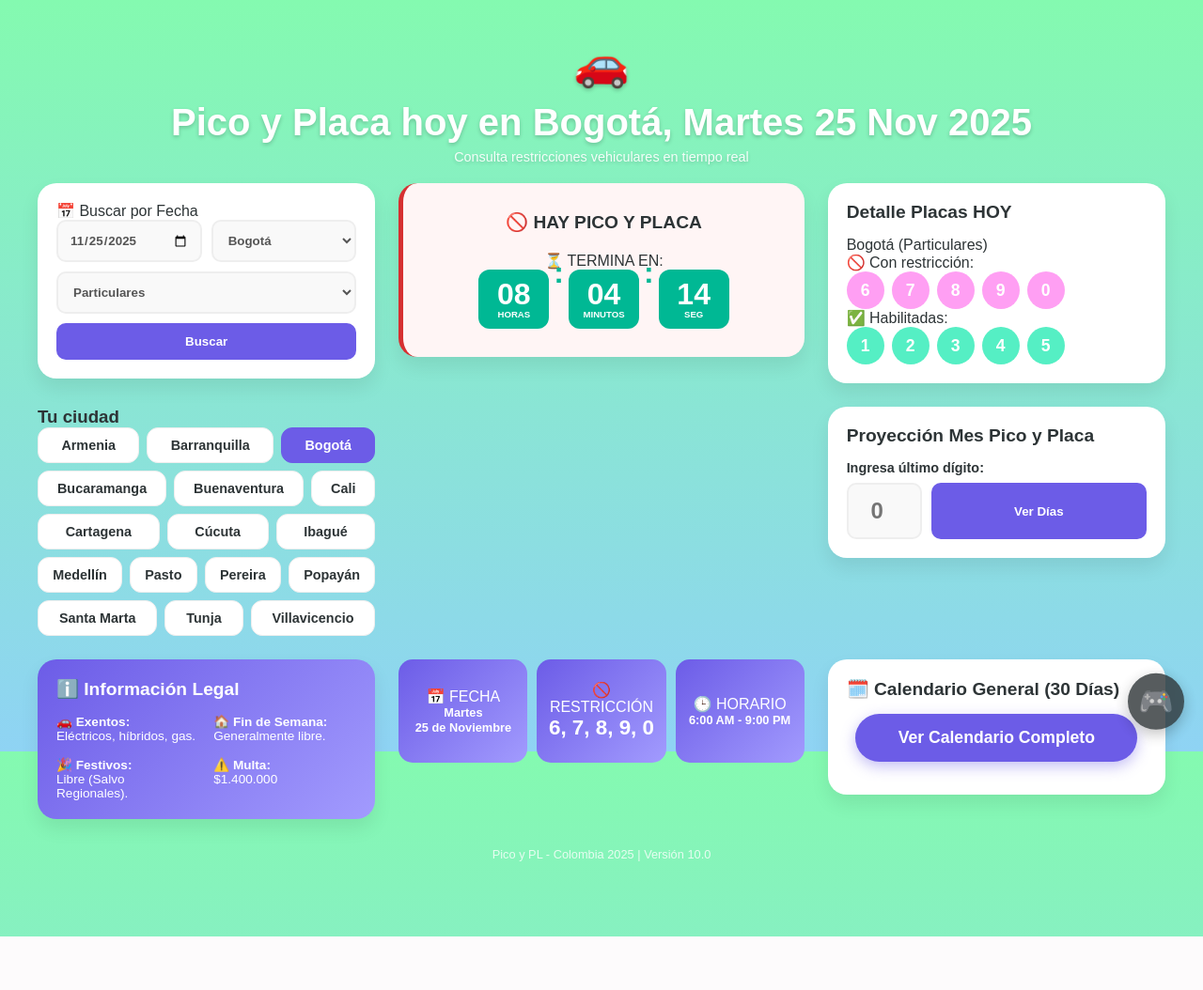
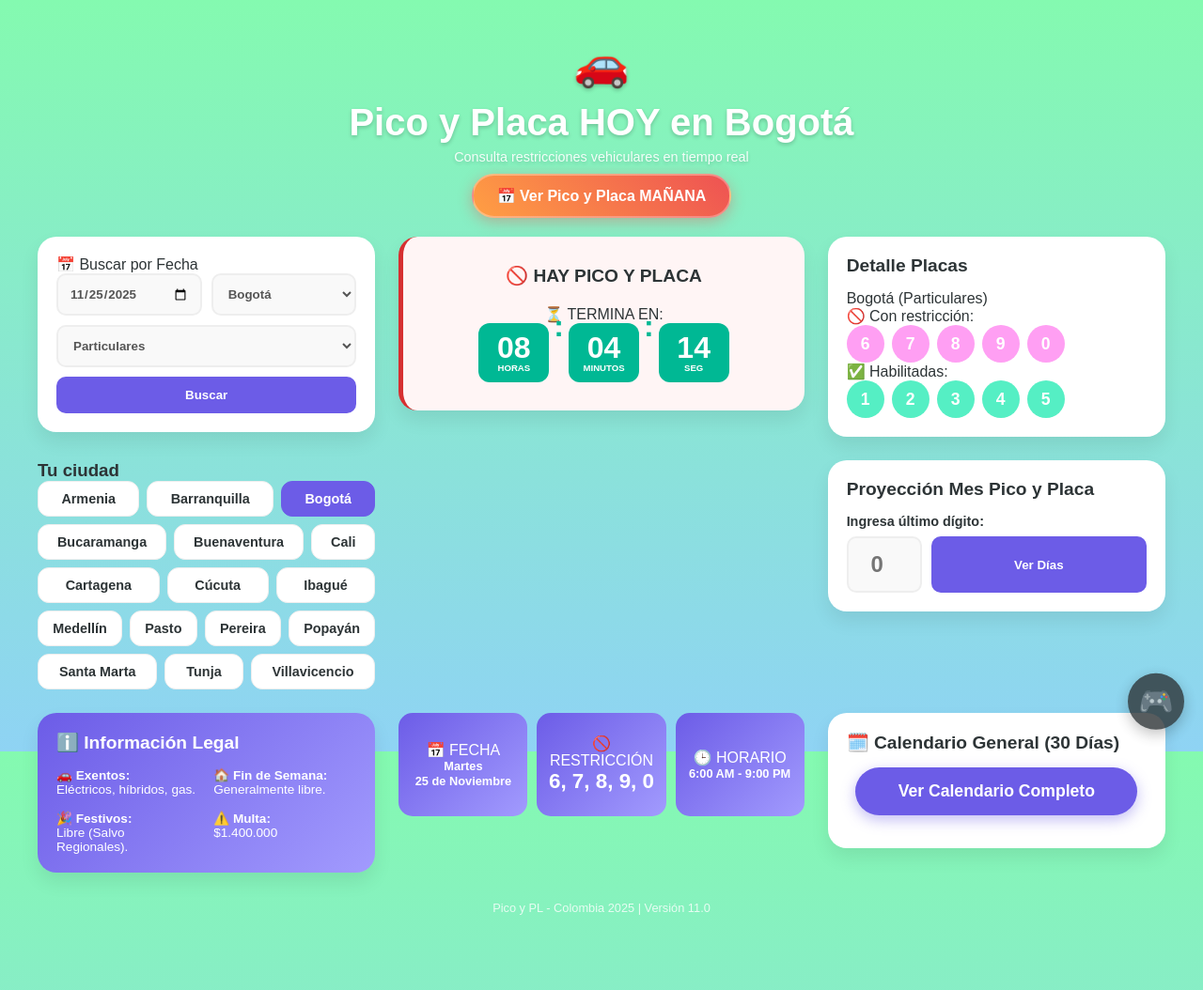
Before and after one commit to juanctr3/picoyplacabogotav4, a PHP site: page / in a window 1280 px wide. Shown: the whole page at 94% size. Before the commit the page ends 997 px from the top, so only its background shows below. Run offline with PHP 8.4, Linux system fonts and the light colour scheme.

Commit message:
Add files via upload

```diff
--- a/index.php
+++ b/index.php
@@ -1,10 +1,10 @@
 <?php
 /**
  * index.php
- * Versión 10.0 Final - Layout PC Independiente:
- * - Se optimiza la estructura para permitir CSS Grid Areas.
- * - Se agrega clase identificadora al calendario.
- * - Cache Busting: CSS v11.0.
+ * Versión 11.0 Final - SEO Estratégico:
+ * - Soporte para URL "Mañana" (Evergreen Content).
+ * - Inyección de Schema.org JSON-LD.
+ * - Botón de navegación rápida.
  */
 
 // 1. Configuración inicial
@@ -30,16 +30,33 @@ $MESES = ['01'=>'enero','02'=>'febrero','03'=>'marzo','04'=>'abril','05'=>'mayo'
 $MESES_CORTOS = ['01'=>'Ene','02'=>'Feb','03'=>'Mar','04'=>'Abr','05'=>'May','06'=>'Jun','07'=>'Jul','08'=>'Ago','09'=>'Sep','10'=>'Oct','11'=>'Nov','12'=>'Dic'];
 $DIAS_SEMANA = [1=>'lunes',2=>'martes',3=>'miércoles',4=>'jueves',5=>'viernes',6=>'sábado',7=>'domingo'];
 
-// 2. Lógica de Búsqueda
+// 2. Lógica de Búsqueda y Enrutamiento SEO
 $es_busqueda = false;
-$ciudad_busqueda = $DEFAULT_CIUDAD_URL;
+$es_manana = isset($_GET['es_manana']) && $_GET['es_manana'] == 1;
+
+// Valores por defecto o recibidos por GET
+$ciudad_busqueda = $_GET['ciudad_slug'] ?? $DEFAULT_CIUDAD_URL;
+$tipo_busqueda = $_GET['tipo'] ?? $DEFAULT_TIPO_URL;
 $fecha_busqueda = $HOY;
-$tipo_busqueda = $DEFAULT_TIPO_URL;
 
 $request_uri_clean = explode('?', $_SERVER['REQUEST_URI'])[0];
 $canonical_url = trim($BASE_URL . $request_uri_clean, '/');
 
-if (isset($_SERVER['REQUEST_URI']) && strpos($_SERVER['REQUEST_URI'], '/pico-y-placa/') === 0) {
+// Caso A: URL "Mañana" (Prioridad SEO - Evergreen)
+if ($es_manana) {
+    $es_busqueda = true;
+    $fecha_busqueda = date('Y-m-d', strtotime('+1 day'));
+
+    // Validar existencia de ciudad/tipo, si no existen usar defaults
+    if (!array_key_exists($ciudad_busqueda, $ciudades)) $ciudad_busqueda = $DEFAULT_CIUDAD_URL;
+    if (!isset($ciudades[$ciudad_busqueda]['tipos'][$tipo_busqueda])) $tipo_busqueda = 'particulares';
+
+    // Canonical forzada para "mañana"
+    $canonical_url = $BASE_URL . "/pico-y-placa/$ciudad_busqueda/manana/$tipo_busqueda";
+
+}
+// Caso B: URL Fecha Específica (Regex Legacy)
+elseif (isset($_SERVER['REQUEST_URI']) && strpos($_SERVER['REQUEST_URI'], '/pico-y-placa/') === 0) {
     $slug = explode('/', trim($request_uri_clean, '/'))[1] ?? '';
     if (preg_match('/^([a-z-]+)-(\d{1,2})-de-([a-z]+)-de-(\d{4})$/', $slug, $m)) {
         $mes_num = array_search($m[3], $MESES);
@@ -55,15 +72,18 @@ if (isset($_SERVER['REQUEST_URI']) && strpos($_SERVER['REQUEST_URI'], '/pico-y-p
     }
 }
 
-if ($fecha_busqueda === $HOY && $ciudad_busqueda === $DEFAULT_CIUDAD_URL && $tipo_busqueda === $DEFAULT_TIPO_URL) {
-    $es_busqueda = false;
+// Resetear a hoy si no hay búsqueda válida
+if (!$es_busqueda && !$es_manana) {
+    if ($fecha_busqueda === $HOY && $ciudad_busqueda === $DEFAULT_CIUDAD_URL && $tipo_busqueda === $DEFAULT_TIPO_URL) {
+        $es_busqueda = false;
+    }
 }
 
-// Consulta Principal
+// Consulta Principal al Motor
 $resultados = $picoYPlaca->obtenerRestriccion($ciudad_busqueda, $fecha_busqueda, $tipo_busqueda);
 $nombre_festivo = $resultados['festivo'] ?? null;
 
-// --- LÓGICA SEO ---
+// --- LÓGICA SEO DE TEXTOS ---
 $nombre_ciudad = $ciudades[$ciudad_busqueda]['nombre'];
 $nombre_tipo = $ciudades[$ciudad_busqueda]['tipos'][$tipo_busqueda]['nombre_display'];
 $dt = new DateTime($fecha_busqueda);
@@ -77,29 +97,36 @@ $anio       = $dt->format('Y');
 $fecha_texto = "$dia_nombre, $dia_num de $mes_nombre de $anio";
 $fecha_seo_corta = "$dia_nombre $dia_num $mes_corto $anio";
 
+// Palabras clave base
 $keywords_array = [
-    "pico y placa", "pico y placa hoy", "pico y placa $nombre_ciudad",
-    "pico y placa en $nombre_ciudad", "pico y placa $nombre_ciudad hoy",
-    "pico y placa $nombre_ciudad $nombre_tipo", "restricción vehicular $nombre_ciudad",
-    "pico y placa $dia_nombre $dia_num de $mes_nombre", "pico y placa $nombre_ciudad $fecha_seo_corta",
-    "horario pico y placa $nombre_ciudad", "multa pico y placa $nombre_ciudad",
-    "placas restringidas hoy $nombre_ciudad"
+    "pico y placa", "pico y placa $nombre_ciudad",
+    "pico y placa mañana $nombre_ciudad", // Keyword objetivo
+    "restricción vehicular $nombre_ciudad",
+    "pico y placa $nombre_ciudad $nombre_tipo"
 ];
 $meta_keywords = implode(", ", $keywords_array);
 
-if ($fecha_busqueda === $HOY) {
-    $titulo_h1_largo = "Pico y Placa hoy en $nombre_ciudad, $fecha_seo_corta";
+// Títulos Inteligentes según intención
+if ($es_manana) {
+    // Intención: Mañana
+    $titulo_h1_largo = "Pico y Placa MAÑANA en $nombre_ciudad";
+    $page_title = "Pico y Placa MAÑANA en $nombre_ciudad ($fecha_seo_corta) | $nombre_tipo";
+    $meta_description = "⚠️ Atención: Pico y Placa MAÑANA $fecha_seo_corta en $nombre_ciudad. Placas restringidas: " . implode('-', $resultados['restricciones']) . ". Horario: " . $resultados['horario'] . ". Evita multas.";
+} elseif ($fecha_busqueda === $HOY) {
+    // Intención: Hoy
+    $titulo_h1_largo = "Pico y Placa HOY en $nombre_ciudad";
     $page_title = "Pico y Placa HOY en $nombre_ciudad $fecha_seo_corta | $nombre_tipo";
+    $estado_texto = $resultados['hay_pico'] ? "TIENE restricción" : "NO TIENE restricción";
+    $meta_description = "Consulta el Pico y Placa en $nombre_ciudad para $nombre_tipo hoy $fecha_texto. Estado: $estado_texto. Horarios y mapa actualizado.";
 } else {
+    // Intención: Fecha futura específica
     $titulo_h1_largo = "Pico y Placa en $nombre_ciudad, $fecha_seo_corta";
     $page_title = "Pico y Placa en $nombre_ciudad el $fecha_seo_corta | $nombre_tipo";
+    $meta_description = "Prográmate: Pico y Placa para el $fecha_texto en $nombre_ciudad. Vehículos $nombre_tipo. Verifica si tienes restricción.";
 }
 
-$estado_texto = $resultados['hay_pico'] ? "TIENE restricción" : "NO TIENE restricción";
-$meta_description = "Consulta el Pico y Placa en $nombre_ciudad para $nombre_tipo hoy $fecha_texto. Estado: $estado_texto. Evita multas y consulta horarios.";
-
 // --- LÓGICA DE FONDO ---
-$body_class_mode = $es_busqueda ? 'search-mode' : 'home-mode';
+$body_class_mode = ($es_busqueda || $es_manana) ? 'search-mode' : 'home-mode';
 
 // --- LÓGICA DE ESTADO EN TIEMPO REAL ---
 $es_restriccion_activa = false;
@@ -127,6 +154,7 @@ if ($resultados['hay_pico']) {
             if ($now_ts > $ultimo_fin && $ultimo_fin > 0) $ya_paso_restriccion_hoy = true;
         }
     } else {
+        // Si es futuro o mañana, marcamos como "será activa" visualmente si aplica
         $es_restriccion_activa = true;
     }
 }
@@ -134,7 +162,6 @@ if ($resultados['hay_pico']) {
 // --- RELOJ PREDICTIVO ---
 $reloj_titulo = "FALTA PARA INICIAR:";
 $next_event_ts = 0;
-$reloj_mode = 'none';
 
 if ($fecha_busqueda === $HOY) {
     $now_ts = time();
@@ -146,34 +173,11 @@ if ($fecha_busqueda === $HOY) {
             if ($fin_ts < $inicio_ts) $fin_ts += 86400;
             if ($now_ts >= $inicio_ts && $now_ts < $fin_ts) {
                 $next_event_ts = $fin_ts * 1000;
-                $reloj_mode = 'ending';
                 $reloj_titulo = "TERMINA EN:";
                 break;
             } elseif ($now_ts < $inicio_ts) {
                 $next_event_ts = $inicio_ts * 1000;
-                $reloj_mode = 'starting';
                 $reloj_titulo = "INICIA EN:";
-                break;
-            }
-        }
-    }
-    if ($next_event_ts == 0) {
-        for ($i = 1; $i <= 15; $i++) {
-            $nd = date('Y-m-d', strtotime("$HOY +$i days"));
-            $nr = $picoYPlaca->obtenerRestriccion($ciudad_busqueda, $nd, $tipo_busqueda);
-            if ($nr['hay_pico']) {
-                $rangos_next = $ciudades[$ciudad_busqueda]['tipos'][$tipo_busqueda]['rangos_horarios_php'] ?? [];
-                if (!empty($rangos_next)) {
-                    $inicio_ts = strtotime("$nd " . $rangos_next[0]['inicio']);
-                    $next_event_ts = $inicio_ts * 1000;
-                    $reloj_mode = 'next_day';
-                    $ndt = new DateTime($nd);
-                    $d_nombre = $DIAS_SEMANA[$ndt->format('N')];
-                    $d_num = $ndt->format('d');
-                    $m_nom = $MESES[$ndt->format('m')];
-                    $placas_prox = implode('-', $nr['restricciones']);
-                    $reloj_titulo = "PRÓXIMA: " . mb_strtoupper("$d_nombre $d_num") . " ($placas_prox)";
-                }
                 break;
             }
         }
@@ -238,22 +242,47 @@ for ($i = 0; $i < 30; $i++) {
     <meta name="theme-color" content="#84fab0">
     <meta name="mobile-web-app-capable" content="yes">
 
-    <!-- FAVICONS -->
     <link rel="apple-touch-icon" sizes="57x57" href="/favicons/apple-icon-57x57.png">
     <link rel="icon" type="image/png" sizes="192x192"  href="/favicons/android-icon-192x192.png">
     <link rel="icon" type="image/png" sizes="32x32" href="/favicons/favicon-32x32.png">
     <link rel="manifest" href="/favicons/manifest.json">
 
-    <!-- CSS Version 11.0 para forzar actualización -->
-    <link rel="stylesheet" href="/styles.css?v=11.0">
+    <link rel="stylesheet" href="/styles.css?v=12.0">
 
-    <!-- Google tag (gtag.js) -->
     <script async src="https://www.googletagmanager.com/gtag/js?id=G-2L2EV10ZWW"></script>
     <script>
       window.dataLayer = window.dataLayer || [];
       function gtag(){dataLayer.push(arguments);}
       gtag('js', new Date());
       gtag('config', 'G-2L2EV10ZWW');
+    </script>
+
+    <script type="application/ld+json">
+    {
+      "@context": "https://schema.org",
+      "@type": "GovernmentService",
+      "name": "Pico y Placa <?= $nombre_ciudad ?> - <?= $nombre_tipo ?>",
+      "serviceType": "Restricción Vehicular",
+      "serviceOperator": {
+        "@type": "GovernmentOrganization",
+        "name": "Alcaldía de <?= $nombre_ciudad ?>"
+      },
+      "areaServed": {
+        "@type": "City",
+        "name": "<?= $nombre_ciudad ?>"
+      },
+      "hoursAvailable": {
+        "@type": "OpeningHoursSpecification",
+        "dayOfWeek": "https://schema.org/<?= date('l', strtotime($fecha_busqueda)) ?>",
+        "opens": "<?= explode('-', $resultados['horario'])[0] ?? '00:00' ?>",
+        "closes": "<?= explode('-', $resultados['horario'])[1] ?? '23:59' ?>"
+      },
+      "description": "Restricción de movilidad para vehículos tipo <?= $nombre_tipo ?> con placas terminadas en <?= implode(', ', $resultados['restricciones']) ?> el día <?= $fecha_seo_corta ?>.",
+      "isSimilarTo": [
+        "https://www.movilidadbogota.gov.co/",
+        "https://www.medellin.gov.co/"
+      ]
+    }
     </script>
 </head>
 <body class="<?= $body_class_mode ?>">
@@ -275,10 +304,16 @@ for ($i = 0; $i < 30; $i++) {
         </div>
     </header>
 
-    <!-- Contenedor Principal con Grid -->
+    <?php if(!$es_manana): ?>
+    <div class="nav-tomorrow-wrapper">
+        <a href="/pico-y-placa/<?= $ciudad_busqueda ?>/manana/<?= $tipo_busqueda ?>" class="btn-tomorrow-float">
+            📅 Ver Pico y Placa <strong>MAÑANA</strong>
+        </a>
+    </div>
+    <?php endif; ?>
+
     <main class="app-container">
 
-        <!-- Tarjeta Buscar -->
         <section class="card-dashboard search-card area-search">
             <div class="card-header-icon">📅 Buscar por Fecha</div>
             <form action="/buscar.php" method="POST" class="search-form-grid">
@@ -301,17 +336,16 @@ for ($i = 0; $i < 30; $i++) {
 
                 <div class="actions-wrapper full-width" style="display: flex; gap: 10px;">
                     <button type="submit" class="btn-app-primary" style="flex: 2;">Buscar</button>
-                    <?php if($es_busqueda): ?>
+                    <?php if($es_busqueda || $es_manana): ?>
                         <a href="/" class="btn-app-secondary" style="flex: 1; text-align:center; text-decoration:none; display:flex; align-items:center; justify-content:center;">🏠 Inicio</a>
                     <?php endif; ?>
                 </div>
             </form>
         </section>
 
-        <!-- Alerta Festivo -->
         <?php if($nombre_festivo): ?>
             <section class="festivo-alert-card area-festivo">
-                🎉 <strong>¡HOY ES FESTIVO!</strong><br>
+                🎉 <strong>¡ES FESTIVO!</strong><br>
                 Celebramos: <em><?= $nombre_festivo ?></em>.<br>
                 <?php if(!$resultados['hay_pico']): ?>
                     ✅ ¡Disfruta! No hay Pico y Placa.
@@ -321,7 +355,6 @@ for ($i = 0; $i < 30; $i++) {
             </section>
         <?php endif; ?>
 
-        <!-- Stats Grid -->
         <section class="quick-stats-grid area-stats">
             <div class="stat-card purple-gradient">
                 <div class="stat-icon">📅 FECHA</div>
@@ -352,7 +385,6 @@ for ($i = 0; $i < 30; $i++) {
             </div>
         </section>
 
-        <!-- Status & Reloj -->
         <section class="card-dashboard status-card area-status" style="background-color: <?= $es_restriccion_activa ? '#fff5f5' : '#f0fff4' ?>; border-left: 5px solid <?= $es_restriccion_activa ? '#d63031' : '#00b894' ?>;">
             <div class="status-header">
                 <?php if ($resultados['hay_pico'] && !$ya_paso_restriccion_hoy): ?>
@@ -378,7 +410,6 @@ for ($i = 0; $i < 30; $i++) {
             <?php endif; ?>
         </section>
 
-        <!-- Selector de Ciudad -->
         <section class="city-tags-section area-cities">
             <h3>Tu ciudad</h3>
             <div class="city-tags-grid">
@@ -392,7 +423,6 @@ for ($i = 0; $i < 30; $i++) {
             </div>
         </section>
 
-        <!-- Calculadora -->
         <section class="card-dashboard calc-card area-calc">
             <h3>Proyección Mes Pico y Placa</h3>
             <form action="#proyeccion" method="POST" class="calc-form">
@@ -422,9 +452,8 @@ for ($i = 0; $i < 30; $i++) {
             <?php endif; ?>
         </section>
 
-        <!-- Detalle Placas -->
         <section class="card-dashboard details-card area-details">
-            <h3>Detalle Placas HOY</h3>
+            <h3>Detalle Placas</h3>
             <div class="city-subtitle"><?= $nombre_ciudad ?> (<?= $nombre_tipo ?>)</div>
 
             <?php if ($resultados['hay_pico']): ?>
@@ -445,7 +474,6 @@ for ($i = 0; $i < 30; $i++) {
             <?php endif; ?>
         </section>
 
-        <!-- Calendario -->
         <section class="card-dashboard calendar-card area-calendar">
             <h3>🗓️ Calendario General (30 Días)</h3>
             <div style="text-align:center; margin-bottom:15px;">
@@ -469,7 +497,6 @@ for ($i = 0; $i < 30; $i++) {
             </div>
         </section>
 
-        <!-- Footer -->
         <section class="card-dashboard info-footer-card purple-gradient area-info">
             <h3>ℹ️ Información Legal</h3>
             <div class="info-grid">
@@ -483,7 +510,7 @@ for ($i = 0; $i < 30; $i++) {
     </main>
 
     <footer class="app-footer">
-        <p>Pico y PL - Colombia 2025 | Versión 10.0</p>
+        <p>Pico y PL - Colombia 2025 | Versión 11.0</p>
         <a href="/juego.php" class="float-game-btn" title="Jugar">🎮</a>
     </footer>
 
--- a/styles.css
+++ b/styles.css
@@ -141,3 +141,34 @@ body.search-mode { background-image: linear-gradient(180deg, var(--bg-search-sta
 
 .float-game-btn { position: fixed; bottom: 20px; right: 20px; width: 60px; height: 60px; background: #2d3436; color: white; border-radius: 50%; text-align: center; font-size: 30px; line-height: 60px; box-shadow: 0 5px 15px rgba(0,0,0,0.3); text-decoration: none; z-index: 100; animation: float 3s infinite ease-in-out; }
 @keyframes float { 0%, 100% { transform: translateY(0); } 50% { transform: translateY(-10px); } }
+
+/* Estilos Botón Mañana (SEO Estrategia) */
+.nav-tomorrow-wrapper {
+    text-align: center;
+    margin: -10px auto 20px; /* Subir un poco para acercarlo al header */
+    padding: 0 15px;
+}
+
+.btn-tomorrow-float {
+    display: inline-block;
+    background: linear-gradient(45deg, #ff9f43, #ee5253);
+    color: white;
+    text-decoration: none;
+    padding: 12px 25px;
+    border-radius: 50px;
+    font-weight: 700;
+    font-size: 1rem;
+    box-shadow: 0 4px 15px rgba(238, 82, 83, 0.4);
+    transition: transform 0.2s, box-shadow 0.2s;
+    border: 2px solid rgba(255,255,255,0.3);
+}
+
+.btn-tomorrow-float:hover {
+    transform: translateY(-3px);
+    box-shadow: 0 6px 20px rgba(238, 82, 83, 0.6);
+}
+
+.btn-tomorrow-float strong {
+    text-transform: uppercase;
+    font-weight: 900;
+}
```
Also changed, not shown: .htaccess.
